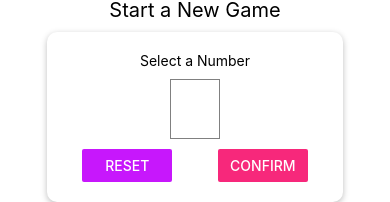
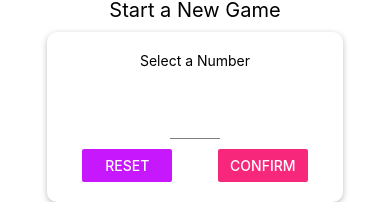
Before and after one commit to Pratish7/number_game_android_app_react-native, a React Native app: screen / in a window 390 px wide. Shown: the part 112-314 px from the top of the page. Built offline with nearby package versions, Linux system fonts and the light colour scheme.

Commit message:
removed border

```diff
--- a/components/Input.js
+++ b/components/Input.js
@@ -12,12 +12,6 @@ const styles = StyleSheet.create({
         height: 60,
         borderBottomColor: 'grey',
         borderBottomWidth: 1,
-        borderTopColor: 'grey',
-        borderTopWidth: 1,
-        borderLeftColor: 'grey',
-        borderLeftWidth: 1,
-        borderRightColor: 'grey',
-        borderRightWidth: 1,
         marginVertical: 10,
     }
 });
```
